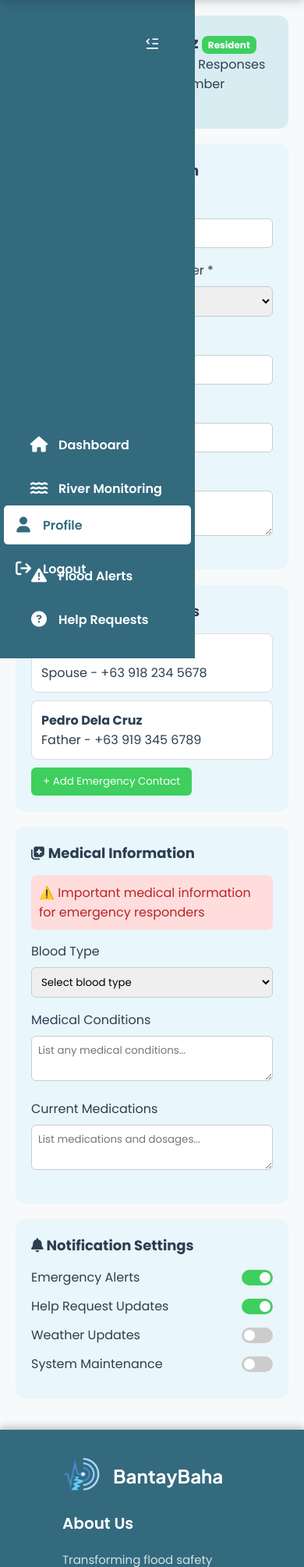
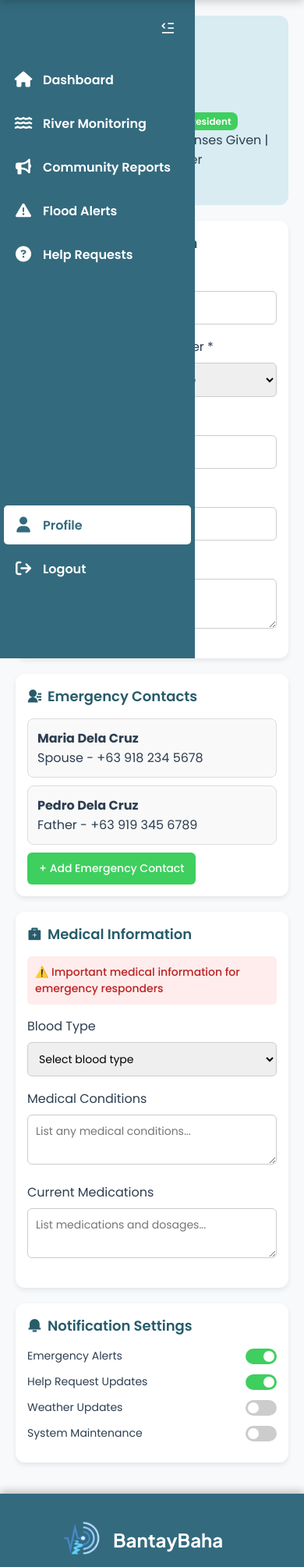
Before and after one commit to izyycodes/2025BSIT2DGroup2, a PHP site: page /profile.php in a window 390 px wide. Shown: the part 85-2094 px from the top of the page at 78% size. Run offline with PHP 8.4, Linux system fonts and the light colour scheme; some libraries are stand-ins or nearby versions; some web fonts are replaced.

Commit message:
added in profile

```diff
--- a/BantayBaha_website/assets/css/profile.css
+++ b/BantayBaha_website/assets/css/profile.css
@@ -1,72 +1,19 @@
-@import url('https://fonts.googleapis.com/css2?family=Plus+Jakarta+Sans:ital,wght@0,200..800;1,200..800&family=Poppins:ital,wght@0,100;0,200;0,300;0,400;0,500;0,600;0,700;0,800;0,900;1,100;1,200;1,300;1,400;1,500;1,600;1,700;1,800;1,900&display=swap');
+@import url('https://fonts.googleapis.com/css2?family=Poppins:wght@300;400;500;600;700&display=swap');
 
 body {
-    background-color: #F8F9FA;
-    font-family: Poppins, sans-serif;
-    color: #2c3e50;
-    padding-top: 85px;
+  background-color: #F8F9FA;
+  font-family: 'Poppins', sans-serif;
+  color: #2c3e50;
+  padding-top: 85px; /* keep space for navbar */
 }
 
-.main-container {
-  display: flex;
+.main-content {
+  margin-left: 240px; /* sidebar space */
+  padding: 20px;
+  transition: margin-left 0.3s ease;
 }
 
-/* Sidebar */
-.sidebar {
-  background: #275c6b;
-  color: #fff;
-  width: 240px;
-  height: 100vh;
-  padding: 20px;
-  display: flex;
-  flex-direction: column;
-  justify-content: space-between;
-}
-
-.sidebar .logo {
-  margin-bottom: 30px;
-}
-
-.sidebar .menu {
-  list-style: none;
-  padding: 0;
-}
-
-.sidebar .menu li {
-  padding: 12px;
-  margin: 5px 0;
-  cursor: pointer;
-  border-radius: 8px;
-  display: flex;
-  align-items: center;
-  gap: 10px;
-}
-
-.sidebar .menu li.active,
-.sidebar .menu li:hover {
-  background: #fff;
-  color: #275c6b;
-}
-
-.sidebar .bottom-links {
-  display: flex;
-  flex-direction: column;
-  gap: 10px;
-}
-
-.sidebar .bottom-links a {
-  color: #fff;
-  text-decoration: none;
-  font-size: 14px;
-}
-
-/* Content */
-.content {
-  flex: 1;
-  padding: 20px;
-}
-
-/* Profile Header */
+/* --- Profile Header --- */
 .profile-header {
   display: flex;
   align-items: center;
@@ -80,8 +27,8 @@ body {
 .avatar {
   background: #275c6b;
   color: #fff;
-  font-weight: bold;
-  font-size: 24px;
+  font-weight: 600;
+  font-size: 22px;
   width: 70px;
   height: 70px;
   border-radius: 50%;
@@ -93,6 +40,7 @@ body {
 .profile-info h3 {
   margin: 0;
   font-size: 20px;
+  font-weight: 600;
 }
 
 .profile-info .badge {
@@ -101,18 +49,22 @@ body {
   padding: 3px 8px;
   font-size: 12px;
   border-radius: 8px;
+  margin-left: 8px;
 }
 
 .status {
   font-size: 14px;
   margin-top: 5px;
+  display: flex;
+  align-items: center;
+  gap: 6px;
 }
 
 .status.online {
   color: #3ecf5e;
 }
 
-/* Grid Layout */
+/* --- Grid Layout --- */
 .grid-container {
   display: grid;
   grid-template-columns: repeat(auto-fit, minmax(320px, 1fr));
@@ -120,41 +72,55 @@ body {
   margin-bottom: 20px;
 }
 
-/* Card */
+/* --- Card --- */
 .card {
-  background: #e9f6fb;
+  background: #ffffff;
   padding: 20px;
   border-radius: 12px;
+  box-shadow: 0px 3px 6px rgba(0, 0, 0, 0.08);
 }
 
 .card h4 {
   margin-bottom: 15px;
   font-size: 18px;
+  font-weight: 600;
+  color: #275c6b;
+  display: flex;
+  align-items: center;
+  gap: 8px;
 }
 
-/* Inputs */
+/* --- Form Inputs --- */
 input, select, textarea {
   width: 100%;
-  padding: 8px;
+  padding: 10px;
   margin: 8px 0 16px;
   border: 1px solid #ccc;
   border-radius: 6px;
   font-family: Poppins, sans-serif;
+  font-size: 14px;
 }
 
-/* Rows inside forms */
+input:focus, select:focus, textarea:focus {
+  outline: none;
+  border-color: #275c6b;
+  box-shadow: 0 0 4px rgba(39, 92, 107, 0.3);
+}
+
+/* --- Row inside forms --- */
 .row {
   display: flex;
   gap: 15px;
+  flex-wrap: wrap;
 }
 
 .row > div {
   flex: 1;
 }
 
-/* Emergency Contacts */
+/* --- Emergency Contacts --- */
 .contact-card {
-  background: #fff;
+  background: #f9f9f9;
   padding: 12px;
   border-radius: 8px;
   margin-bottom: 10px;
@@ -165,30 +131,36 @@ input, select, textarea {
   background: #3ecf5e;
   color: #fff;
   border: none;
-  padding: 8px 15px;
+  padding: 10px 15px;
   border-radius: 6px;
   cursor: pointer;
+  font-weight: 500;
+  font-size: 14px;
+  transition: background 0.2s ease;
 }
 
 .add-btn:hover {
   background: #2fa74a;
 }
 
-/* Alert box */
+/* --- Alert Box --- */
 .alert-box {
-  background: #fdd;
+  background: #ffecec;
   color: #b22;
   padding: 10px;
   border-radius: 6px;
   margin-bottom: 15px;
+  font-size: 14px;
+  font-weight: 500;
 }
 
-/* Toggle switches */
+/* --- Toggle Switch --- */
 .toggle-row {
   display: flex;
   justify-content: space-between;
   align-items: center;
   margin: 12px 0;
+  font-size: 14px;
 }
 
 .switch {
@@ -207,7 +179,7 @@ input, select, textarea {
   top: 0; left: 0; right: 0; bottom: 0;
   background-color: #ccc;
   border-radius: 20px;
-  transition: .4s;
+  transition: .3s;
 }
 
 .slider:before {
@@ -218,7 +190,7 @@ input, select, textarea {
   bottom: 3px;
   background-color: white;
   border-radius: 50%;
-  transition: .4s;
+  transition: .3s;
 }
 
 input:checked + .slider {
@@ -229,15 +201,28 @@ input:checked + .slider:before {
   transform: translateX(20px);
 }
 
-/* Responsive */
-@media (max-width: 768px) {
-  .sidebar {
-    width: 70px;
+/* --- Responsive --- */
+@media (max-width: 992px) {
+  .main-content {
+    margin-left: 0; /* collapse sidebar */
   }
-  .sidebar .logo, .sidebar .bottom-links a {
-    display: none;
+
+  .profile-header {
+    flex-direction: column;
+    text-align: center;
   }
-  .sidebar .menu li {
-    justify-content: center;
+
+  .avatar {
+    margin-bottom: 10px;
   }
 }
+
+@media (max-width: 600px) {
+  .card {
+    padding: 15px;
+  }
+
+  .profile-info h3 {
+    font-size: 18px;
+  }
+}
--- a/BantayBaha_website/pages/profile.php
+++ b/BantayBaha_website/pages/profile.php
@@ -5,26 +5,31 @@
   <meta name="viewport" content="width=device-width, initial-scale=1.0">
   <title>Profile</title>
   <link rel="icon" type="image/ico" href="../assets/images/logo.png">
+
+  <!-- Remix Icon -->
   <link href="https://cdn.jsdelivr.net/npm/remixicon@4.5.0/fonts/remixicon.css" rel="stylesheet">
+
+  <!-- Stylesheets -->
   <link rel="stylesheet" href="../assets/css/profile.css">
   <link rel="stylesheet" href="../assets/css/navbar.css">
   <link rel="stylesheet" href="../assets/css/sidebar.css">
   <link rel="stylesheet" href="../assets/css/footer.css">
 </head>
 <body>
+  <!-- Navbar & Sidebar -->
   <?php require "../views/dashboard_navbar.php" ?>
   <?php require "../views/sidebar.php" ?>
 
   <div class="main-content">
+    <section class="content">
 
-        <section class="content">
       <!-- Profile Header -->
       <div class="profile-header">
         <div class="avatar">JD</div>
         <div class="profile-info">
           <h3>Juan Dela Cruz <span class="badge">Resident</span></h3>
           <p><b>7</b> Help Requests | <b>0</b> Responses Given | <b>2</b> Years Member</p>
-          <span class="status online"><i class="fas fa-circle"></i> Online & Available</span>
+          <span class="status online"><i class="ri-checkbox-blank-circle-fill"></i> Online & Available</span>
         </div>
       </div>
 
@@ -32,7 +37,7 @@
       <div class="grid-container">
         <!-- Personal Information -->
         <div class="card">
-          <h4><i class="fas fa-user"></i> Personal Information</h4>
+          <h4><i class="ri-user-3-fill"></i> Personal Information</h4>
           <form>
             <label>First Name *</label>
             <input type="text" placeholder="Enter first name">
@@ -65,7 +70,7 @@
 
         <!-- Emergency Contacts -->
         <div class="card">
-          <h4><i class="fas fa-phone"></i> Emergency Contacts</h4>
+          <h4><i class="ri-contacts-fill"></i> Emergency Contacts</h4>
           <div class="contact-card">
             <p><b>Maria Dela Cruz</b><br>Spouse - +63 918 234 5678</p>
           </div>
@@ -80,7 +85,7 @@
       <div class="grid-container">
         <!-- Medical Info -->
         <div class="card">
-          <h4><i class="fas fa-notes-medical"></i> Medical Information</h4>
+          <h4><i class="ri-first-aid-kit-fill"></i> Medical Information</h4>
           <div class="alert-box">
             ⚠️ Important medical information for emergency responders
           </div>
@@ -104,7 +109,7 @@
 
         <!-- Notifications -->
         <div class="card">
-          <h4><i class="fas fa-bell"></i> Notification Settings</h4>
+          <h4><i class="ri-notification-3-fill"></i> Notification Settings</h4>
           <div class="toggle-row">
             <span>Emergency Alerts</span>
             <label class="switch"><input type="checkbox" checked><span class="slider"></span></label>
@@ -126,7 +131,7 @@
     </section>
   </div>
 
+  <!-- Footer -->
   <?php require "../views/footer.php" ?>
-    </div>
 </body>
 </html>
```
Lines whose indentation alone changed are shown as unchanged.
